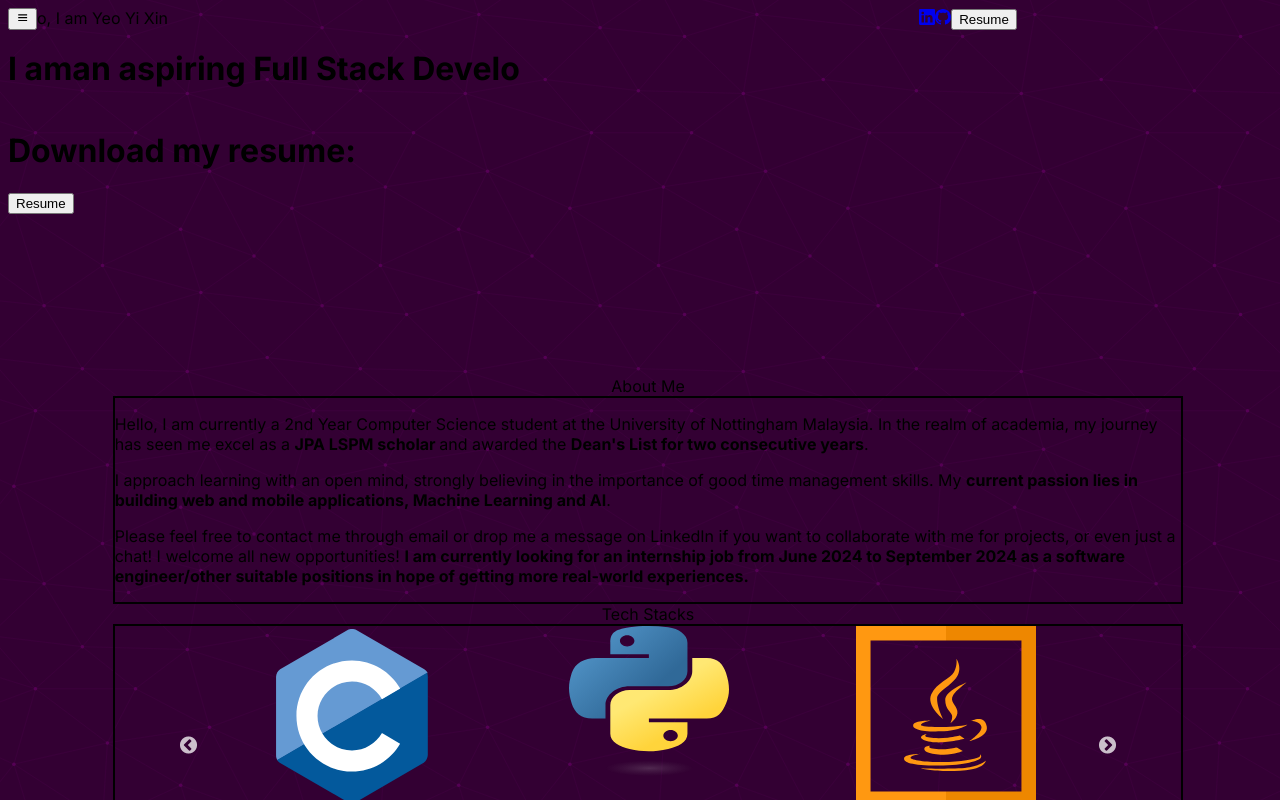
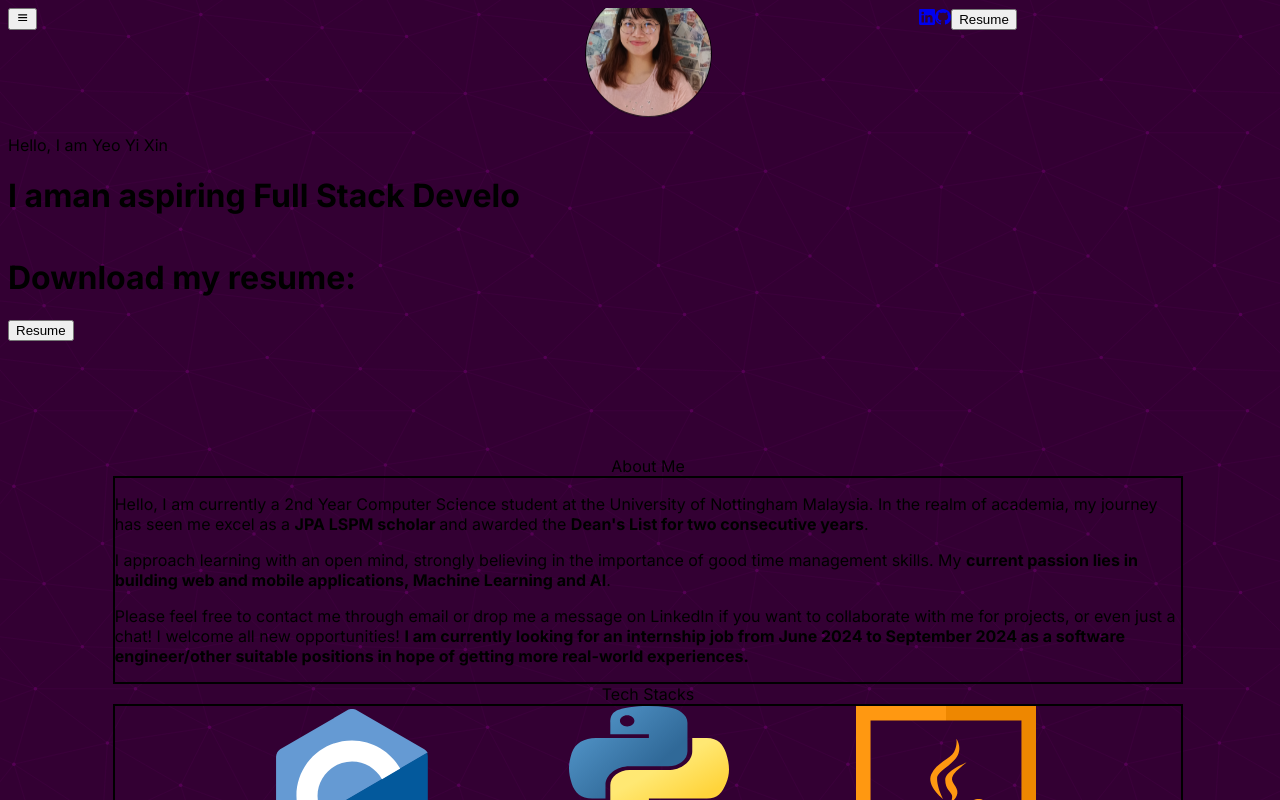
Before and after one commit to YeoYiXin/my-portfolio, a Next.js app: page / in a window 1280 px wide. Shown: the top 800 px of the page. Built offline with nearby package versions, Linux system fonts and the light colour scheme.

Commit message:
included image

```diff
--- a/src/components/About.tsx
+++ b/src/components/About.tsx
@@ -10,7 +10,7 @@ import Motion from "./Motion";
 
 const About = () => {
   return (
-    <div className="mt-5">
+    <div className="mt-5 md:mt-10">
       <div
         id="aboutMe"
         className="w-screen flex flex-col items-center justify-center m-auto mb-5"
--- a/src/components/Dot.tsx
+++ b/src/components/Dot.tsx
@@ -4,13 +4,13 @@ import anime from "animejs";
 
 const Dot = () => {
   return (
-    <div className="relative grid place-content-center px-0 py-8 lg:py-5 lg:px-3">
+    <div className="grid place-content-center px-0 py-12 mt-10 md:mt-5 lg:py-5 lg:px-3 lg:mt-0">
       <DotGrid />
     </div>
   );
 };
-const GRID_WIDTH = 25;
-const GRID_HEIGHT = 22;
+const GRID_WIDTH = 23;
+const GRID_HEIGHT = 26;
 
 const DotGrid = () => {
   //selector, scale - takes an array of all the different stops of the animation
--- a/src/components/Introduction.tsx
+++ b/src/components/Introduction.tsx
@@ -3,6 +3,7 @@ import React from "react";
 import { useState, useEffect } from "react";
 import Dot from "./Dot";
 import Motion from "./Motion";
+import Image from "next/image"; // Import next/image module
 
 const Introduction = () => {
   const [loop, setLoopNum] = useState(0); //index of jobs array
@@ -60,31 +61,53 @@ const Introduction = () => {
     document.body.removeChild(anchor);
   };
   return (
-    <div className="w-screen h-[23rem] md:h-[35rem] lg:h-screen relative m-auto mb-0 md:mb-5">
-      {/*Name and animation*/}
-      <div className="absolute left-0 lg:left-20 text-lg items-center py-8 md:py-10 mt-10 px-2 md:px-5 lg:px-20 ml-2 lg:ml-20 z-10">
-        <Motion>
-          <div className="items-center text-3xl md:text-5xl md:py-8 font-bold">
-            Hello{","} I am Yeo Yi Xin
+    <div className="w-screen h-[28rem] md:h-[40rem] lg:h-screen relative m-auto mb-0 md:mb-11">
+      <div className="absolute h-[20rem] lg:h-fit left-0 lg:left-20 text-lg items-center py-8 md:py-10 mt-0 lg:mt-10 px-2 md:px-5 lg:px-20 ml-2 l:ml-20 z-10">
+        <div className="w-screen flex flex-col lg:hidden h-fit items-center justify-center">
+          <div
+            className="w-[125px] h-[125px] md:w-[200px] md:h-[200px] border border-gray-300 p-2 rounded-[100%] inline-block picture animate-custom-up-down"
+            style={{
+              animation: "custom-up-down 5s ease-in-out infinite",
+            }}
+          >
+            <img
+              src="/myPicture.jpg"
+              className="relative rounded-full mx-auto object-cover object-center w-full h-full"
+              alt="This is a picture of me in a pink shirt"
+            />
           </div>
-        </Motion>
+
+          <Motion>
+            <div className="w-screen mt-4 lg:mt-0 text-3xl md:text-5xl md:py-8 font-bold">
+              Hello{","} I am Yeo Yi Xin
+            </div>
+          </Motion>
+        </div>
+        <div className="hidden lg:flex">
+          <Motion>
+            <div className="w-screen mt-4 lg:mt-0 text-3xl md:text-5xl md:py-8 font-bold">
+              Hello{","} I am Yeo Yi Xin
+            </div>
+          </Motion>
+          .
+        </div>
         <Motion>
           <div>
-            <span className="flex flex-row gap-1 md:gap-2 font-bold text-xl md:text-4xl my-5 ">
+            <span className="w-fit flex flex-row gap-1 md:gap-2 font-bold text-xl md:text-4xl my-5 ">
               <h1>{"I am "}</h1>
               <h1 className="text-redderPink">{text}</h1>
             </span>
           </div>
         </Motion>
         <Motion>
-          <div className="md:py-7">
+          <div className="w-fit md:py-7">
             <h1 className="font-bold text-xl md:text-4xl">
               Download my resume{":"}
             </h1>
           </div>
         </Motion>
         <Motion>
-          <div>
+          <div className="w-fit">
             <span>
               <button
                 type="button"
@@ -97,6 +120,29 @@ const Introduction = () => {
           </div>
         </Motion>
       </div>
+      <style jsx>{`
+        @keyframes custom-up-down {
+          0%,
+          100% {
+            transform: translateY(0);
+          }
+          50% {
+            transform: translateY(-20px);
+          }
+        }
+      `}</style>
+      <div
+        className="hidden lg:border border-gray-300 p-2 lg:w-[250px] lg:h-[250px] xl:w-[350px] xl:h-[350px] rounded-[100%] lg:inline-block lg:absolute lg:right-0 xl:right-20 lg:top-20 lg:mt-10 lg:mr-20 lg:z-10 animate-custom-up-down"
+        style={{
+          animation: "custom-up-down 5s ease-in-out infinite",
+        }}
+      >
+        <img
+          src="/myPicture.jpg"
+          className="relative rounded-full mx-auto object-cover object-center w-full h-full"
+          alt="This is a picture of me in a pink shirt"
+        />
+      </div>
       <div className="absolute z-0 right-0 lg:right-20 lg:px-20 lg:mr-20">
         <Dot />
       </div>
```
Also changed, not shown: public/myPicture.jpg (added).
